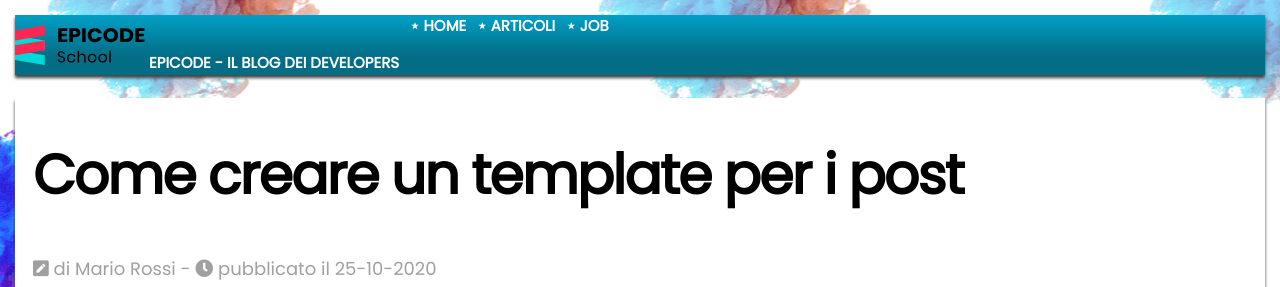
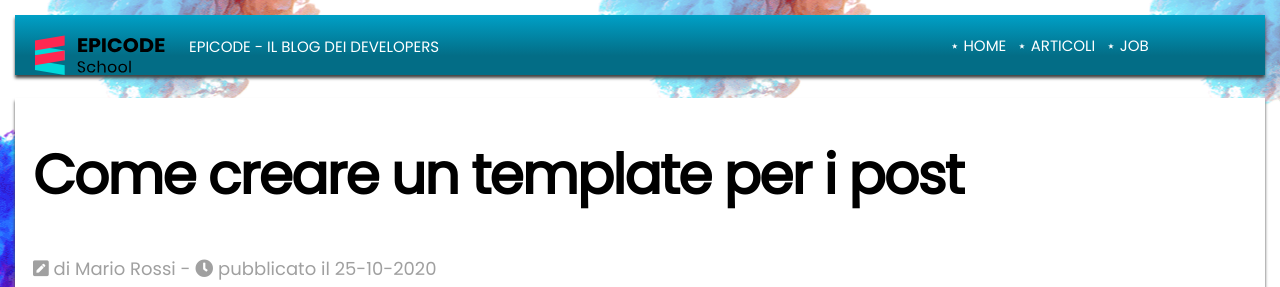
Before and after one commit to Luigi9665/U2-W1-D1, a plain HTML site: page index.html in a window 1280 px wide. Shown: the top 287 px of the page. Drawn offline with Linux system fonts and the light colour scheme.

Commit message:
update header

```diff
--- a/assets/css/style.css
+++ b/assets/css/style.css
@@ -327,6 +327,7 @@ footer a {
     height: 6rem;
     text-align: left;
     font-size: 15px;
+    font-weight: 500;
   }
   header > div,
   div > p,
@@ -336,9 +337,21 @@ footer a {
     vertical-align: middle;
   }
 
+  header p {
+    margin-bottom: 7rem;
+  }
+
   header div img {
     height: 100%;
     width: 13rem;
+    margin-inline: 2rem;
+  }
+  nav {
+    margin: 2rem 0 0 50rem;
+  }
+
+  nav a {
+    font-weight: 500;
   }
   header nav li {
     display: inline-block;
```
